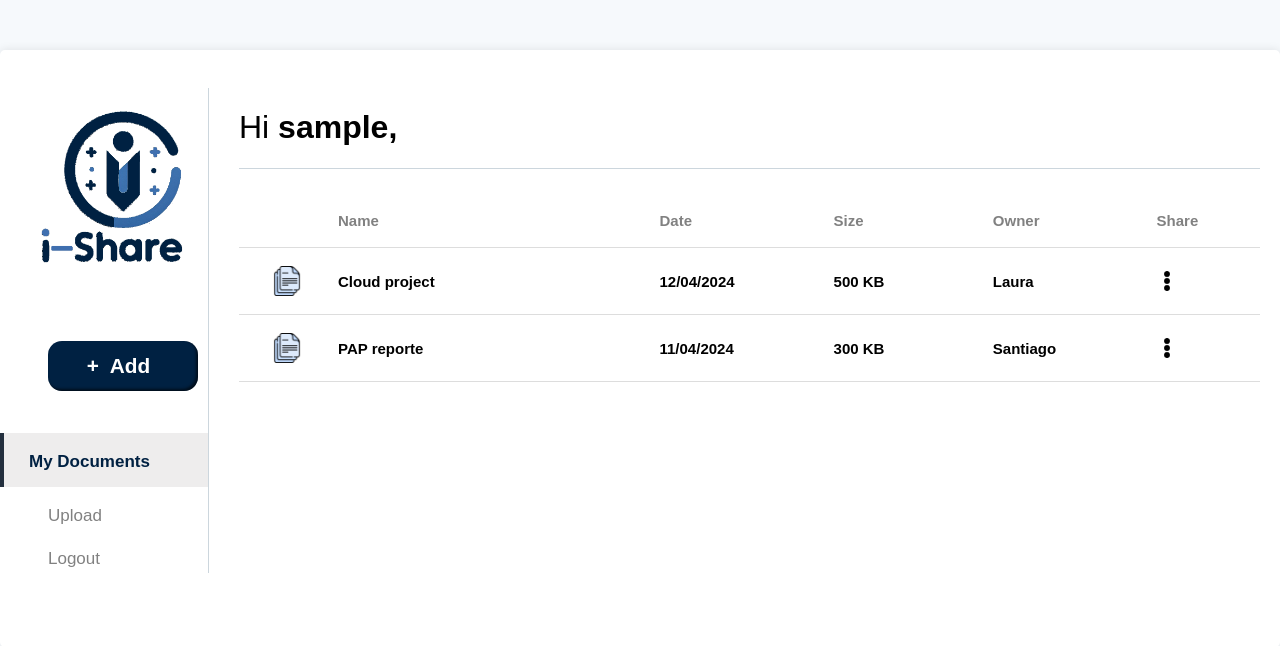
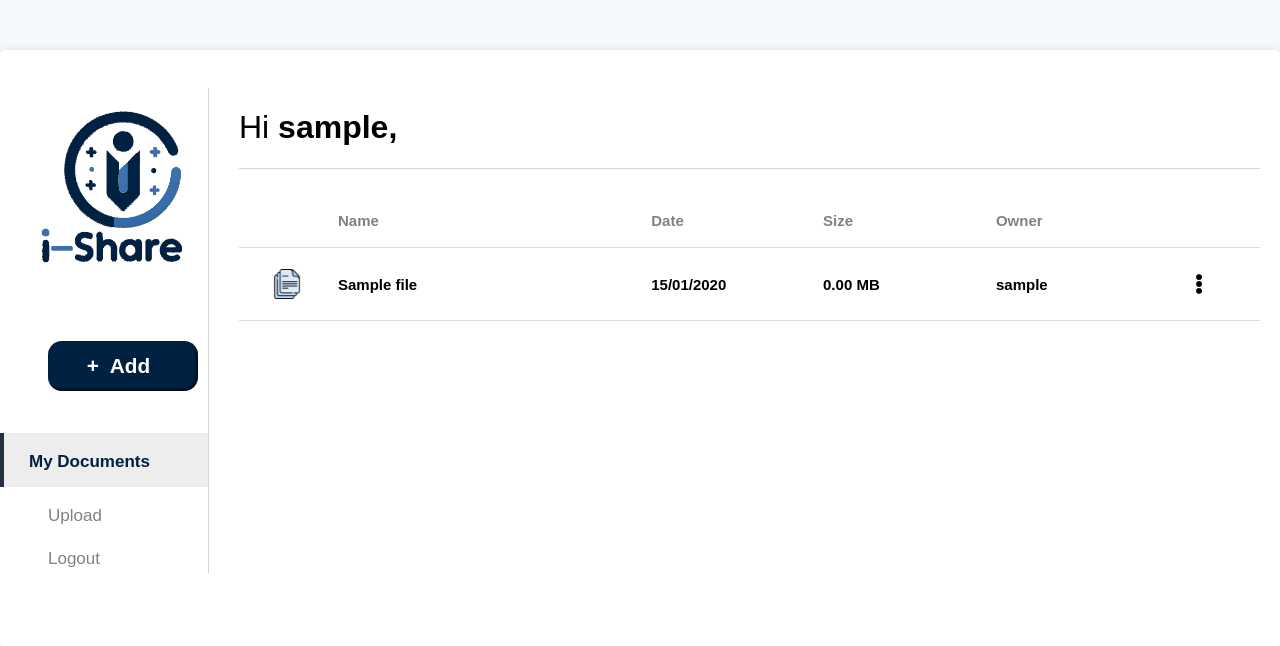
Before and after one commit to ScordovaB/cloud-share, a Flask app: template templates/dashboard.html in a window 1280 px wide. Shown: the top 646 px of the page. Run offline with Flask 3, Linux system fonts and the light colour scheme; the template is opened without the code that fills it: most values are stand-ins (such as "Sample title", 1, 10 or a date in 2020).

Commit message:
updates dashboard

```diff
--- a/static/dashboard_style.css
+++ b/static/dashboard_style.css
@@ -127,6 +127,15 @@ hr {
 .menu_icon {
     height: 20px;
     margin-right: 25px;
+    padding-top: 8px;
+    padding-bottom: 8px;
+    padding-left: 8px;
+    padding-right: 8px;
+    border-radius: 100%;
+}
+
+.menu_icon:hover{
+    background-color: #c0bfbf;
 }
 
 .file-table th {
@@ -162,3 +171,107 @@ label {
     margin-bottom: 5px;
     color: #232f3e; /* AWS blue */
 }
+
+.dropbtn {
+    background-color: transparent;
+    border: none;
+    padding-left: -10px;
+}
+
+.dropdown-content {
+    margin-left: -35px;
+    display: none;
+    position: absolute;
+    background-color: #f9f9f9;
+    width: 120px;
+    box-shadow: 0px 8px 16px 0px rgba(0,0,0,0.2);
+    z-index: 1;
+    border-radius: 5px;
+}
+
+.dropdown-content a {
+    color: #232f3e;
+    padding: 12px 16px;
+    text-decoration: none;
+    display: block;
+    font-size: 15px;
+    font-weight: bold;
+}
+
+.dropdown-content a:hover {
+    background-color: #ddd;
+}
+
+.dropdown:hover .dropdown-content {
+    display: block;
+}
+
+
+
+.box {
+    background-color: black;
+    height: 100vh;
+    display: flex;
+    align-items: center;
+    justify-content: center;
+}
+
+.box a {
+    padding: 15px;
+    background-color: #fff;
+    border-radius: 3px;
+    text-decoration: none;
+}
+
+.modal {
+    position: fixed;
+    inset: 0;
+    /*rgba(180, 180, 180, 0.7);*/
+    display: none;
+    align-items: center;
+    justify-content: center;
+    box-shadow: 0px 8px 16px 0px rgba(0,0,0,0.2);
+}
+
+.content {
+    position: relative;
+    background: white;
+    padding: 1em 2em;
+    border-radius: 6px;
+    max-width: 350px;
+}
+
+.modal:target {
+    display: flex;
+}
+
+.close_menu {
+    position: absolute;
+    top: 2px;
+    right: 10px;
+    color: black;
+    font-size: 30px;
+    text-decoration: none;
+}
+
+.delete {
+    border: 0;
+    width: 100px;
+    font-size: 1rem;
+    height: 40px;
+    font-family: Century Gothic, sans-serif;
+    text-align: center;
+    color: #fff;
+    border-radius: 10px;
+    background-color: #b40021;
+    font-weight: bold;
+    box-shadow:
+      inset -2px -2px 3px rgb(0 0 0 / 60%);
+
+    display: block;
+    margin: 0 auto;
+}
+
+.delete:hover {
+    background-color: #620113;
+}
--- a/static/styles.css
+++ b/static/styles.css
@@ -99,6 +99,11 @@ input[type="submit"]:hover {
     display: block;
     margin-left: auto;
     margin-right: auto;
+    border-radius: 100%;
+    padding-top: 5px;
+    padding-bottom: 5px;
+    padding-left: 5px;
+    padding-right: 5px;
 }
 
 
--- a/templates/dashboard.html
+++ b/templates/dashboard.html
@@ -1,4 +1,3 @@
-
 <html lang="en">
 <head>
     <meta charset="UTF-8">
@@ -32,29 +31,29 @@
                                 <th  style="width: 0.5%;"></th>
                                 <th  style="width: 35%;">Name</th>
                                 <th  style="width: 18%;">Date</th>
-                                <th  style="width: 17%;">Size</th>
-                                <th  style="width: 17%;">Owner</th>
-                                <th  style="width: 13%;">Share</th>
+                                <th  style="width: 19%;">Size</th>
+                                <th  style="width: 20%;">Owner</th>
+                                <th  style="width: 10%;"></th>
                             </tr>
                         </thead>
                         <tbody>
+                            {% for file in files %}
                             <tr>
                                 <td><img class="file_icon" src="{{ url_for('static', filename='file.png') }}"></td>
-                                <td>Cloud project</td>
-                                <td>12/04/2024</td>
-                                <td>500 KB</td>
-                                <td>Laura</td>
-                                <td><a><img class="menu_icon" src="{{ url_for('static', filename='menu.png') }}"></a></td>
+                                <td>{{ file.original_file_name }}</td>
+                                <td>{{ file.uploaded_at.strftime('%d/%m/%Y') }}</td>
+                                <td>{{ '%.2f' | format(file.file_size / (1024 * 1024)) }} MB</td>
+                                <td>{{ username }}</td>
+                                <td><div class="dropdown">
+                                    <a class="dropbtn"><img class="menu_icon" src="{{ url_for('static', filename='menu.png') }}"></a>
+                                    <div class="dropdown-content">
+                                        <a href="#">Download</a>
+                                        <a href="#delete_modal">Delete</a>
+                                        <a href="#share_modal">Share</a>
+                                    </div>
+                                </div></td>
                             </tr>
-                            <tr>
-                                <td><img class="file_icon" src="{{ url_for('static', filename='file.png') }}"></td>
-                                <td>PAP reporte</td>
-                                <td>11/04/2024</td>
-                                <td>300 KB</td>
-                                <td>Santiago</td>
-                                <td><a><img class="menu_icon" src="{{ url_for('static', filename='menu.png') }}"></a></td>
-                            </tr>
-                            <!-- Agrega más filas según sea necesario -->
+                            {% endfor %}
                         </tbody>
                     </table>
                 </div>
@@ -64,12 +63,27 @@
 
         <div>
             <br><br><br>
-           <!-- <a href="{{ url_for('index') }}">
+            <!-- <a href="{{ url_for('index') }}">
                 <input class="upload" type="button" value="Logout">
             </a>-->
         </div>
     </div>
 
+    <!--MODALES-->
+    <div id="delete_modal" class="modal" style="background: rgba(237, 203, 203, 0.7);">
+        <div class="content">
+            <h1 style="color: black; font-weight: bolder; font-size:25px; text-align: center;">Are you sure you want to delete this file?</h1>
+            <button class="delete" href="#">Delete</button><br>
+            <a href="#" class="close_menu">&times;</a>
+        </div>
+    </div>
+
+    <div id="share_modal" class="modal" style="background: rgba(217, 250, 224, 0.7); ">
+        <div class="content">
+            <h1 style="color: black; font-weight: bolder; font-size:25px; text-align: center;">Link copied to your clipboard.</h1>
+            <a href="#" class="close_menu">&times;</a>
+        </div>
+    </div>
 
 </body>
 </html>
```
